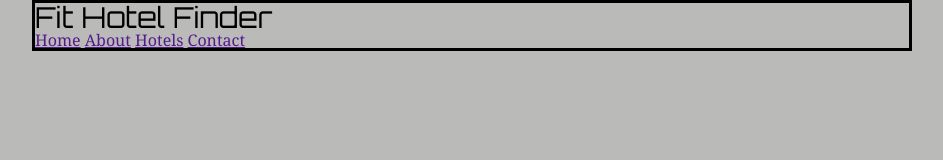
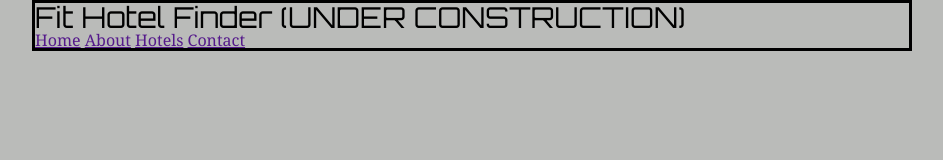
Before and after one commit to raypugh07/fithotelfinder, a plain HTML site: page index.html in a window 1280 px wide. Shown: the whole page, without its empty margins (168-1111 px from the left). Drawn offline with Linux system fonts and the light colour scheme.

Commit message:
added under construction,index.html

```diff
--- a/index.html
+++ b/index.html
@@ -22,7 +22,7 @@
 
     <header class='header'>
 
-      <h1>Fit Hotel Finder</h1>
+      <h1>Fit Hotel Finder (UNDER CONSTRUCTION)</h1>
 
     <nav>
         <a href="">Home</a>
```
